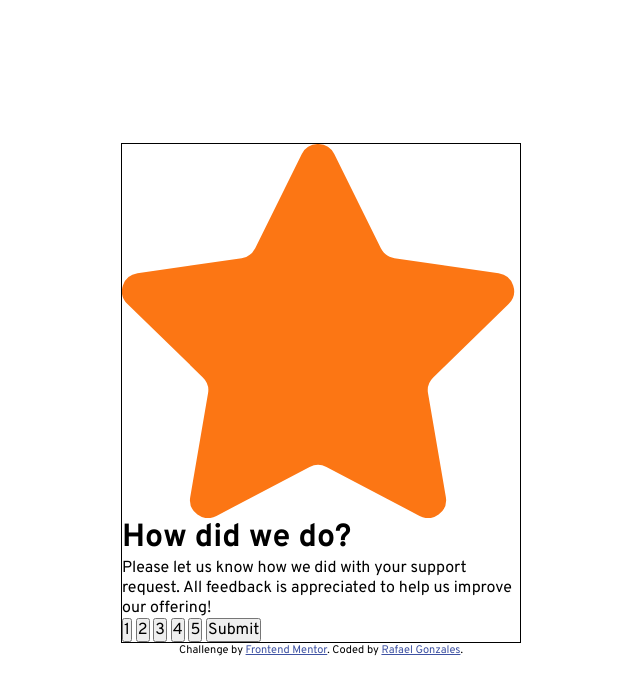
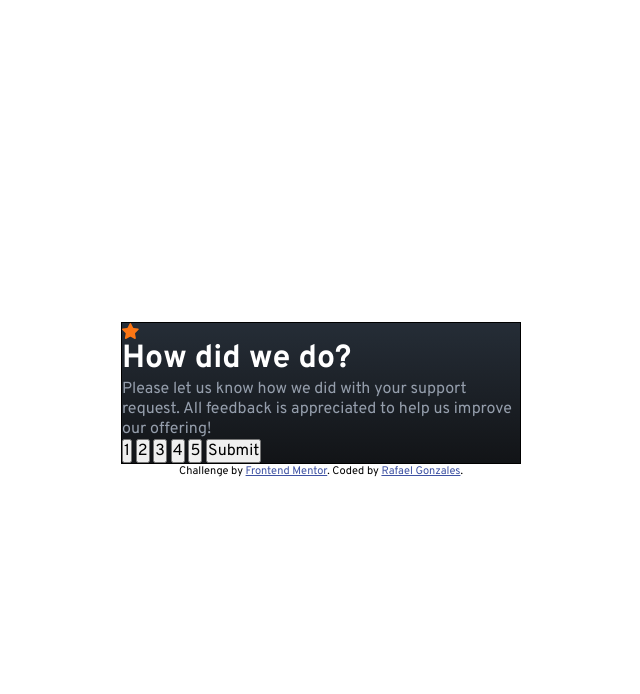
Before and after one commit to rafaelgonzales612/interactive-rating-component, a plain HTML site: page index.html in a window 1280 px wide. Shown: the whole page, without its empty margins (319-959 px from the left). Drawn offline with Linux system fonts and the light colour scheme.

Commit message:
added code

```diff
--- a/index.css
+++ b/index.css
@@ -52,9 +52,26 @@ body {
   min-height: 100vh;
 }
 
+.heading {
+  color: var(--color-white);
+}
+
+p {
+  color: var(--color-lightgrey);
+}
+
 .container {
   width: 400px;
   border: 1px solid black;
+}
+
+.rating-img {
+  width: 1.7rem;
+  height: auto;
+}
+
+.rating-container {
+  background: linear-gradient(var(--color-darkblue), var(--color-verydarkblue));
 }
 
 .thankyou-container {
--- a/index.html
+++ b/index.html
@@ -22,8 +22,12 @@
     <main>
       <div class="container">
         <div class="rating-container">
-          <img src="./images/icon-star.svg" alt="decorative star" />
-          <h1 class="rating-heading">How did we do?</h1>
+          <img
+            class="rating-img"
+            src="./images/icon-star.svg"
+            alt="decorative star"
+          />
+          <h1 class="rating-heading heading">How did we do?</h1>
           <p>
             Please let us know how we did with your support request. All
             feedback is appreciated to help us improve our offering!
@@ -42,7 +46,7 @@
             <!-- Add rating here -->
             out of 5
           </p>
-          <h2 class="thankyou-heading">Thank you!</h2>
+          <h2 class="thankyou-heading heading">Thank you!</h2>
           <p>
             We appreciate you taking the time to give a rating. If you ever need
             more support, don't hesitate to get in touch!
```
